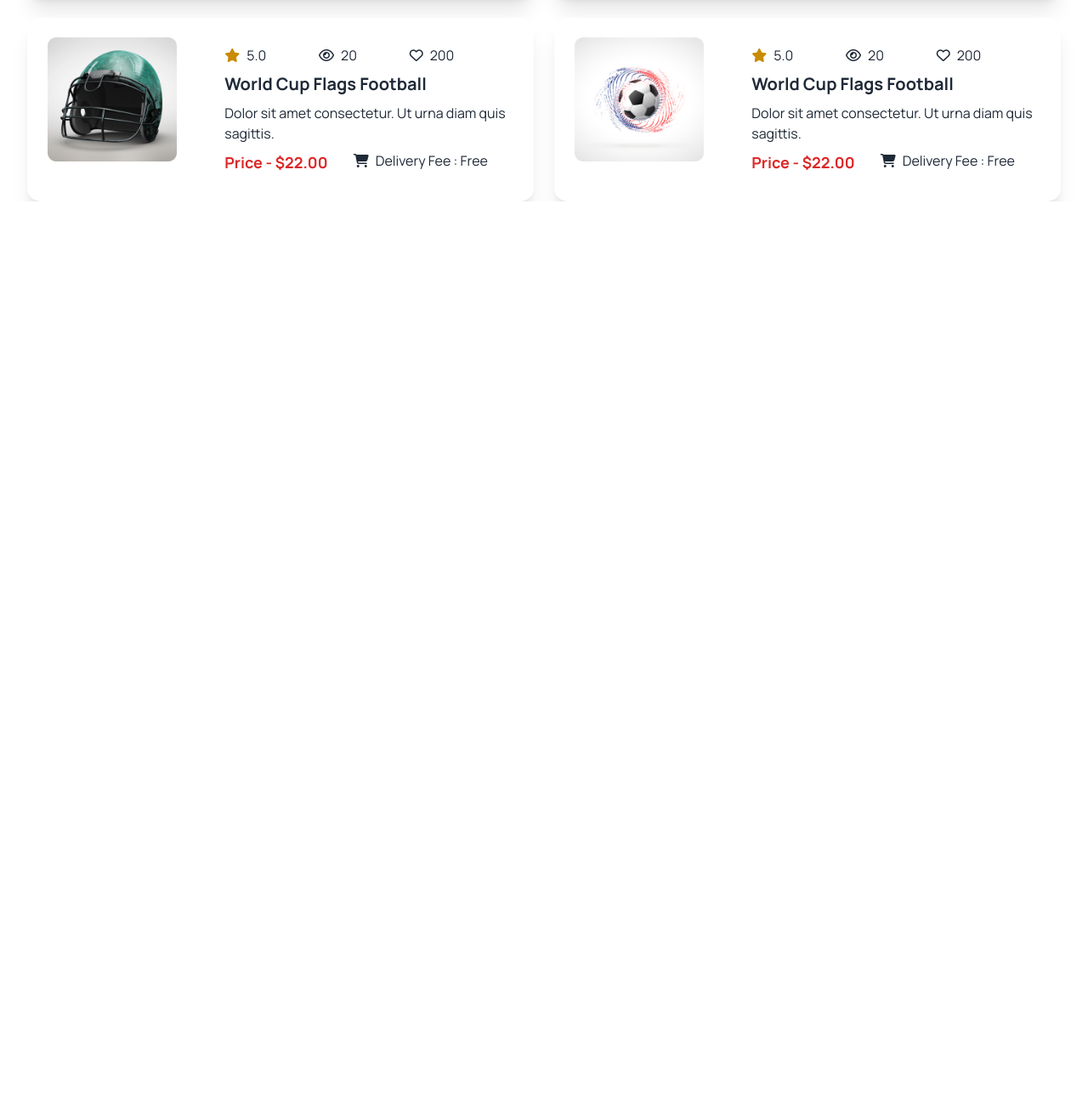
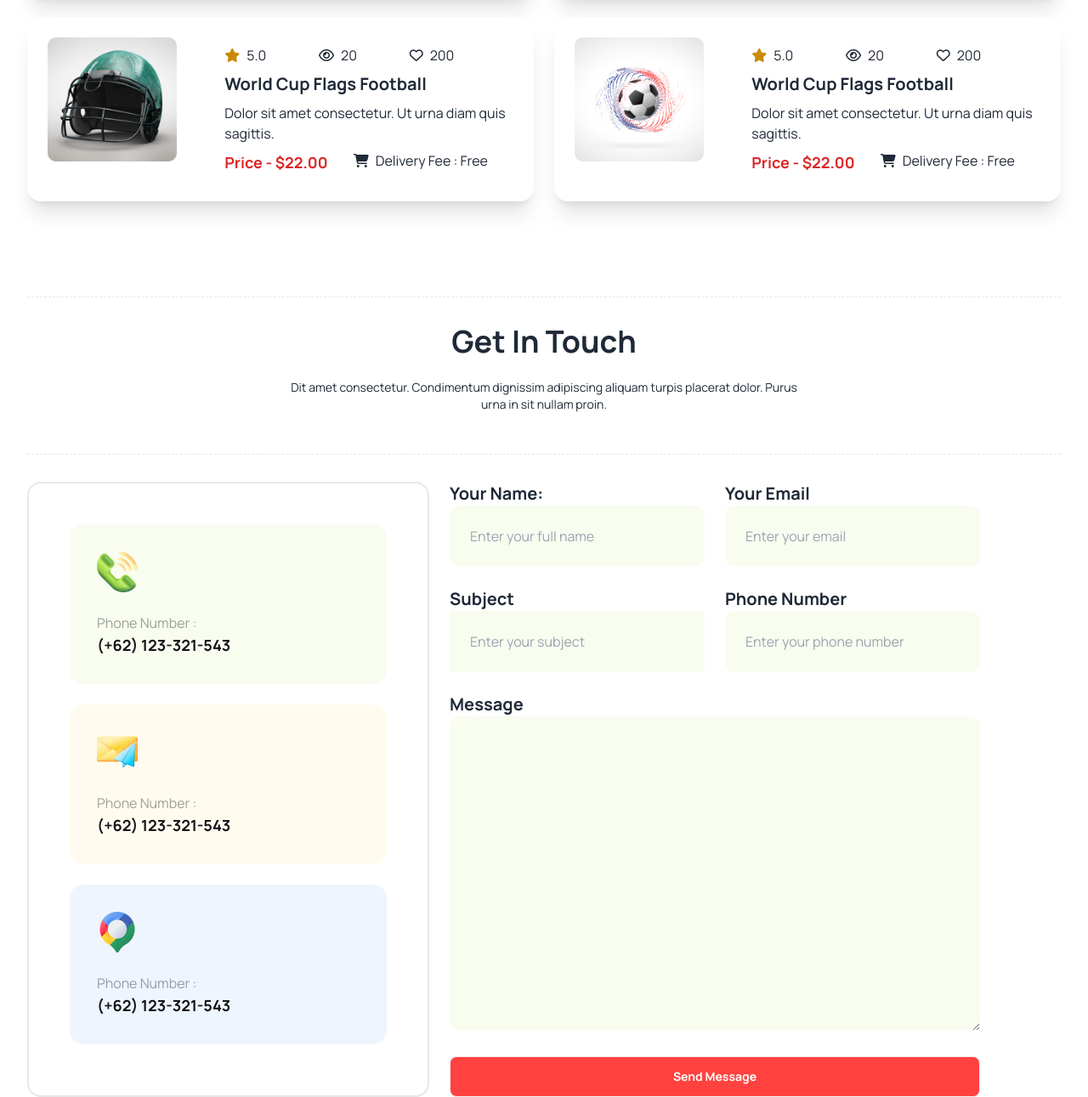
Before and after one commit to MaskuraBegum/hockey-webpage, a plain HTML site: page index.html in a window 1280 px wide. Shown: the part 2439-3730 px from the top of the page at 85% size. Before the commit the page ends 2676 px from the top, so only its background shows below. Drawn offline with nearby package versions, Linux system fonts and the light colour scheme.

Commit message:
added get in touch in responsive

```diff
--- a/index.html
+++ b/index.html
@@ -118,6 +118,7 @@
                 </div>
             </div>
         </section>
+        <!-- our new product -->
         <section class="px-8 ">
             <div class="text-center">
             <hr class="border-dashed mb-8 mt-24">
@@ -225,6 +226,62 @@
 
             </div>
         </section>
+        <!-- get in touch -->
+        <section class="px-8">
+            <hr class="border-dashed mb-8 mt-28">
+            <div class="text-center">
+            <h1 class="text-2xl lg:text-4xl font-extrabold">Get In Touch</h1>
+            <p class="text-sm font-normal w-[292px] lg:w-[607px] mx-auto mb-8 mt-6">Dit amet consectetur. Condimentum dignissim adipiscing aliquam turpis placerat dolor. Purus urna in sit nullam proin. </p>
+            <hr class="border-dashed mb-8 mt-12">
+            </div>
+            <div class="mx-auto">
+                <div class="flex flex-col lg:flex-row gap-6 ">
+                    <div class="space-y-6 border-2 border-[#1313181A] rounded-2xl p-12">
+                        <div class="bg-[#BCED6D1A] p-8 rounded-2xl">
+                            <img class="mb-6" src="Images/Group 1171275317.png" alt="">
+                            <p class="text-[#13131866] text-base font-normal">Phone Number : </p>
+                            <p class="text-[#131318] text-lg font-extrabold lg:w-[309px]">(+62) 123-321-543</p>
+                        </div>
+                        <div class="bg-[#FDDD5F1A] p-8 rounded-2xl">
+                            <img class="mb-6" src="Images/Group 1171275318.png" alt="">
+                            <p class="text-[#13131866] text-base font-normal">Phone Number : </p>
+                            <p class="text-[#131318] text-lg font-extrabold lg:w[309px]">(+62) 123-321-543</p>
+                        </div>
+                        <div class="bg-[#629CF31A] p-8 rounded-2xl">
+                            <img class="mb-6" src="Images/Group 1171275321.png" alt="">
+                            <p class="text-[#13131866] text-base font-normal">Phone Number : </p>
+                            <p class="text-[#131318] text-lg font-extrabold lg:w-[309px]">(+62) 123-321-543</p>
+                        </div>
+                    </div>
+                <div class="">
+                    <div class="grid grid-cols-1 lg:grid-cols-2 gap-6">
+                        <label for="">
+                            <p class="text-xl font-bold">Your Name:</p>
+                            <input type="text" placeholder="Enter your full name" class="bg-[#BCED6D1A] p-6 lg:w-[300px] rounded-xl w-full">
+                        </label>
+                        <label for="">
+                            <p class="text-xl font-bold">Your Email</p>
+                            <input type="email" name="" id="" placeholder="Enter your email" class="bg-[#BCED6D1A]  p-6 lg:w-[300px] rounded-xl w-full">
+                        </label>
+                        <label for="">
+                            <p class="text-xl font-bold">Subject</p>
+                            <input type="text" placeholder="Enter your subject" class="bg-[#BCED6D1A] p-6 lg:w-[300px] w-full">
+                        </label>
+                        <label for="">
+                            <p class="text-xl font-bold">Phone Number</p>
+                            <input type="text" name="" id="" placeholder="Enter your phone number" class="bg-[#BCED6D1A] p-6 lg:w-[300px] rounded-xl w-full">
+                        </label>
+                    </div>
+                    <fieldset class="">
+                        <p class="mt-6 text-xl font-bold">Message</p>
+                        <textarea class="bg-[#BCED6D1A] rounded-xl w-full h-[200px] lg:h-[370px]" name="" id="" cols="30" rows="10"></textarea>
+                    </fieldset>
+                    <br>
+                    <button class="btn w-full bg-[#FF4240] text-white">Send Message</button>
+                </div>
+                </div>
+            </div>
+        </section>
     </main>
     <footer>
 
```
